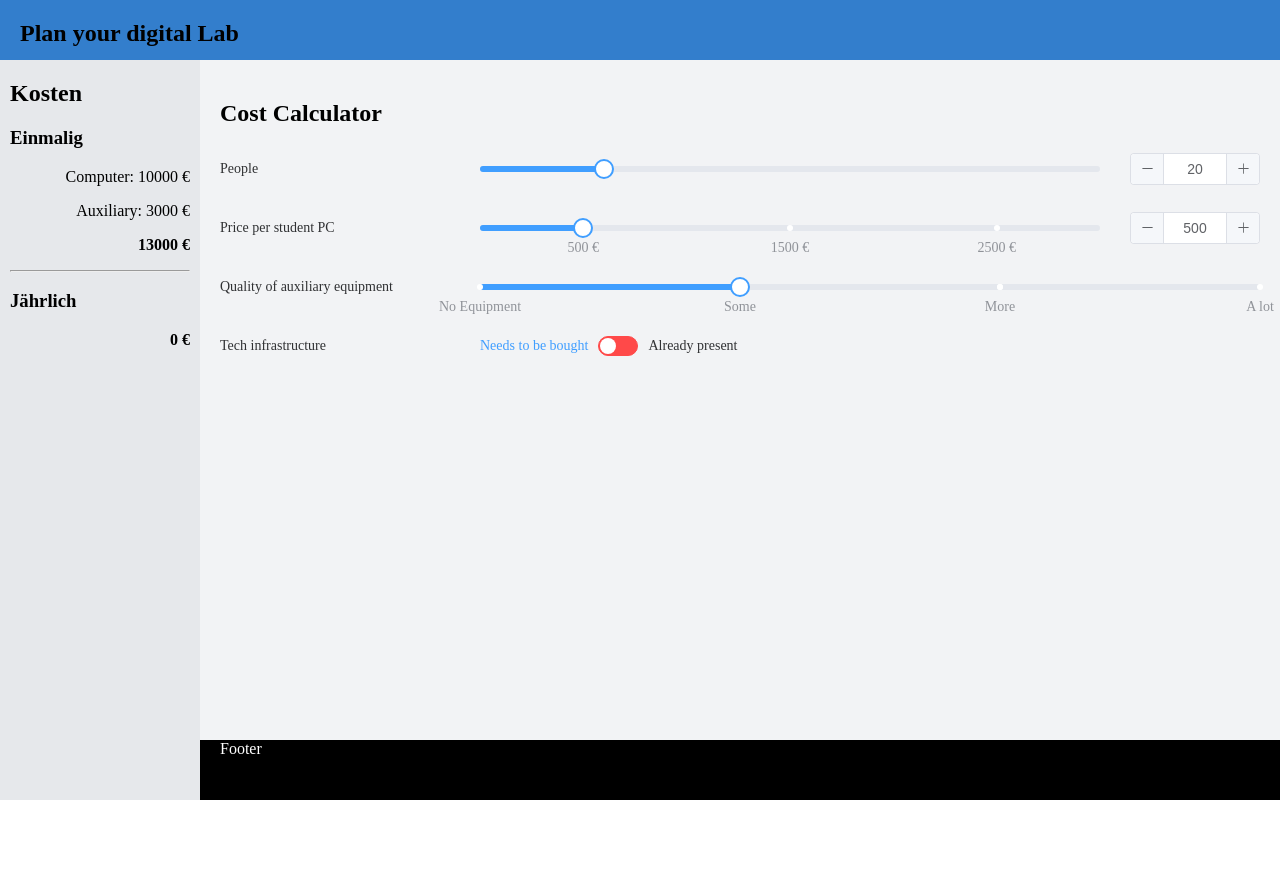
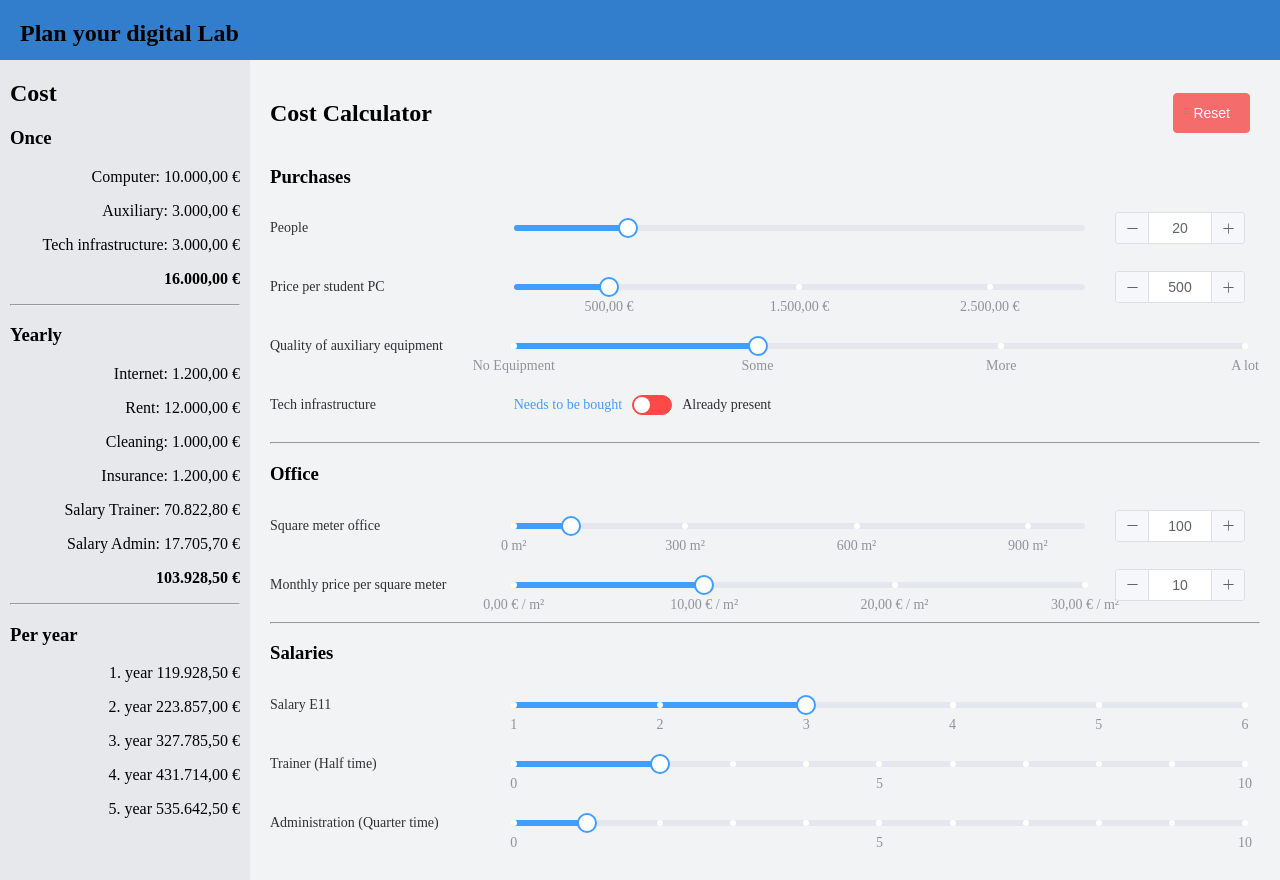
Before and after one commit to PassiDel/digilab, a Vue app: page / in a window 1280 px wide. Before the commit the page ends 800 px from the top, so only its background shows below. Built offline with nearby package versions, Linux system fonts and the light colour scheme.

Commit message:
Add pinia for persistent state

```diff
--- a/package.json
+++ b/package.json
@@ -8,7 +8,9 @@
     "preview": "vite preview"
   },
   "dependencies": {
+    "@vueuse/core": "^8.7.5",
     "element-plus": "^2.2.8",
+    "pinia": "^2.0.0-rc.10",
     "vue": "^3.2.25"
   },
   "devDependencies": {
--- a/src/App.vue
+++ b/src/App.vue
@@ -1,31 +1,16 @@
 <script setup lang="ts">
 
 import {computed, ref} from "vue";
+import {useCalcStore} from "../store/calculator";
+import {storeToRefs} from "pinia";
 
-const form = ref({
-  people: 20,
-  price_student_pc: 500,
-  aux_quality: 1,
-  tech: false
-})
+const curr = (num: string|number) => {
+  return num.toLocaleString('de-DE', { style: 'currency', currency: 'EUR' })
+}
 
-const cost = computed(() => {
-  const positions_once= [
-    {amount: form.value.people * form.value.price_student_pc, name: 'Computer'},
-    ...Object.values({ ...( form.value.aux_quality > 0 && [ {amount: form.value.aux_quality * 3000 , name: 'Auxiliary'}]) }),
-    ...Object.values({ ...( form.value.tech && [{amount: 3000 , name: 'Tech infrastructure'}]) })
-  ]
-  return {
-    once: {
-      positions: positions_once,
-      total: positions_once.reduce((p, c) => p + c.amount, 0)
-    },
-    yearly: {
-      total: 0,
-      positions: []
-    }
-  }
-})
+const calculator = useCalcStore()
+
+const {form, cost} = storeToRefs(calculator)
 
 const marks = (max: number, step: number = 1, min:number = 0, format: (value: number) => string = v => `${v}`) => {
   let mark: any = {}
@@ -43,28 +28,54 @@ const marks = (max: number, step: number = 1, min:number = 0, format: (value: nu
         <h1>Plan your digital Lab</h1>
       </el-header>
       <el-container>
-        <el-aside width="200px">
+        <el-aside width="250px">
           <div class="stick">
-            <h2>Kosten</h2>
-            <h3>Einmalig</h3>
-            <p class="cost" v-for="position in cost.once.positions">{{ position.name }}: {{ position.amount }} €</p>
-            <p class="cost total">{{ cost.once.total }} €</p>
+            <h2>Cost</h2>
+            <h3>Once</h3>
+            <el-tooltip
+                class="box-item"
+                effect="dark"
+                :content="position.tooltip"
+                placement="top"
+                v-for="position in cost.once.positions"
+            >
+              <p class="cost" >{{ position.name }}: {{ curr(position.amount) }}</p>
+            </el-tooltip>
+            <p class="cost total">{{ curr(cost.once.total) }}</p>
             <hr>
-            <h3>Jährlich</h3>
-            <p class="cost" v-for="position in cost.yearly.positions">{{ position.name }}: {{ position.amount }} €</p>
-            <p class="cost total">{{ cost.yearly.total }} €</p>
+            <h3>Yearly</h3>
+            <el-tooltip
+                class="box-item"
+                effect="dark"
+                :content="position.tooltip"
+                placement="top"
+                v-for="position in cost.yearly.positions"
+            >
+              <p class="cost" >{{ position.name }}: {{ curr(position.amount) }}</p>
+            </el-tooltip>
+            <p class="cost total">{{ curr(cost.yearly.total) }}</p>
+            <hr>
+            <h3>Per year</h3>
+            <p class="cost" v-for="(y, i) in cost.year">{{ i+1 }}. year {{ curr(y) }}</p>
           </div>
         </el-aside>
         <el-container>
           <el-main>
-            <h2>Cost Calculator</h2>
+            <div id="side_bar" class="clearfix">
+              <h2 style="float: left;">Cost Calculator</h2>
+              <el-button type="danger" size="large" class="rightBtn" @click.prevent="calculator.reset()">Reset</el-button>
+            </div>
+            <h3>Purchases</h3>
             <div class="slider-with-label">
               <span class="label">People</span>
               <el-slider v-model="form.people" show-input />
             </div>
             <div class="slider-with-label">
               <span class="label">Price per student PC</span>
-              <el-slider v-model="form.price_student_pc" show-input precision :max="3000" :marks="marks(3500, 1000, 500, v => `${v} €`)" />
+              <el-slider v-model="form.price_student_pc" show-input precision
+                         :max="3000" :marks="marks(3500, 1000, 500, curr)"
+                         :format-tooltip="curr"
+              />
             </div>
             <div class="slider-with-label">
               <span class="label">Quality of auxiliary equipment</span>
@@ -85,8 +96,37 @@ const marks = (max: number, step: number = 1, min:number = 0, format: (value: nu
                   inactive-text="Needs to be bought"
               />
             </div>
+            <hr>
+            <h3>Office</h3>
+            <div class="slider-with-label">
+              <span class="label">Square meter office</span>
+              <el-slider v-model="form.sq" show-input
+                         :max="1000" :marks="marks(1000, 300, 0, v => `${v} m²`)"
+                         :format-tooltip="v => `${v} m²`"
+              />
+            </div>
+            <div class="slider-with-label">
+              <span class="label">Monthly price per square meter</span>
+              <el-slider v-model="form.sq_price" show-input
+                         :max="30" :marks="marks(30, 10, 0, v => `${curr(v)} / m²`)"
+                         :format-tooltip="v => `${curr(v)} / m²`"
+              />
+            </div>
+            <hr>
+            <h3>Salaries</h3>
+            <div class="slider-with-label">
+              <span class="label">Salary E11</span>
+              <el-slider v-model="form.salary" show-stops :min="1" :max="6" :marks="marks(6, 1, 1)"/>
+            </div>
+            <div class="slider-with-label">
+              <span class="label">Trainer (Half time)</span>
+              <el-slider v-model="form.trainer" show-stops :min="0" :max="10" :marks="marks(10, 5)"/>
+            </div>
+            <div class="slider-with-label">
+              <span class="label">Administration (Quarter time)</span>
+              <el-slider v-model="form.admin" show-stops :min="0" :max="10" :marks="marks(10, 5)"/>
+            </div>
           </el-main>
-          <el-footer>Footer</el-footer>
         </el-container>
       </el-container>
     </el-container>
@@ -126,6 +166,7 @@ body {
   display: flex;
   align-items: center;
   margin-bottom: 15px;
+  margin-right: 15px;
 }
 .slider-with-label .el-slider {
   margin-top: 0;
@@ -147,4 +188,14 @@ body {
 .slider-with-label .label + .el-switch {
   flex: 0 0 75%;
 }
+.clearfix {
+  overflow: auto;
+}
+.rightBtn {
+  margin-top: 0.23em;
+  float: right;
+  position: relative;
+  top: 10px;
+  right: 10px;
+}
 </style>
--- a/src/main.ts
+++ b/src/main.ts
@@ -2,7 +2,9 @@ import { createApp } from 'vue'
 import ElementPlus from 'element-plus'
 import 'element-plus/dist/index.css'
 import App from './App.vue'
+import {createPinia} from "pinia";
 
 createApp(App)
     .use(ElementPlus)
+    .use(createPinia())
     .mount('#app')
--- /dev/null
+++ b/store/calculator.ts
@@ -0,0 +1,72 @@
+import { defineStore } from 'pinia'
+import { useStorage } from '@vueuse/core'
+
+const initialValue = {
+    people: 20,
+    price_student_pc: 500,
+    aux_quality: 1,
+    tech: false,
+    salary: 3,
+    trainer: 2,
+    admin: 1,
+    sq: 100,
+    sq_price: 10
+}
+const salary = [
+    59386.72,
+    65282.72,
+    70822.80,
+    76658.16,
+    84670.78,
+    89178.81
+]
+export const useCalcStore = defineStore({
+    id: 'calc',
+    state: () => ({
+        form: useStorage('calc', initialValue)
+    }),
+    getters: {
+        cost() {
+            let positions_once: {amount: number, name: string, tooltip: string}[] = [
+                {amount: this.form.people * this.form.price_student_pc, name: 'Computer', tooltip: 'People * price per pc'}
+        ]
+            if (this.form.aux_quality)
+                positions_once.push({amount: this.form.aux_quality * 3000 , name: 'Auxiliary', tooltip: 'Quality * 3.000,00 €'})
+            if (!this.form.tech)
+                positions_once.push({amount: 3000 , name: 'Tech infrastructure', tooltip: 'About 3.000,00 €'})
+
+            let positions_yearly: {amount: number, name: string, tooltip: string}[] = [
+                {amount: 1200, name: 'Internet', tooltip:'100,00 € per month'},
+                {amount: this.form.sq * this.form.sq_price * 12, name: 'Rent', tooltip: 'Square meter * price per m² * 12 months'},
+                {amount: this.form.sq * this.form.sq_price, name: 'Cleaning', tooltip: 'Rent / 12'},
+                {amount: this.form.sq * this.form.sq_price * 12 / 10, name: 'Insurance', tooltip: 'Rent / 10'}
+            ]
+
+            if (this.form.trainer > 0)
+                positions_yearly.push({amount: this.form.trainer * salary[this.form.salary - 1] * 0.5, name: 'Salary Trainer', tooltip: 'Trainer amount * Arbeitgeberbrutto TVÖD E11 * 50 %'})
+
+            if (this.form.admin > 0)
+                positions_yearly.push({amount: this.form.admin * salary[this.form.salary - 1] * 0.25, name: 'Salary Admin', tooltip: 'Admin amount * Arbeitgeberbrutto TVÖD E11 * 25 %'})
+
+
+            const total_once = positions_once.reduce<number>((p, c) => p + c.amount, 0);
+            const total_yearly = positions_yearly.reduce<number>((p, c) => p + c.amount, 0);
+            return {
+                once: {
+                    positions: positions_once,
+                    total: total_once
+                },
+                yearly: {
+                    positions: positions_yearly,
+                    total: total_yearly
+                },
+                year: Array(5).fill(0).map((_,i) => (i+1) * total_yearly + total_once)
+            }
+        }
+    },
+    actions: {
+        reset() {
+            this.form = {...initialValue}
+        }
+    },
+})
```
Also changed, not shown: 1 other file (tests, documents, lock files or other folders).
